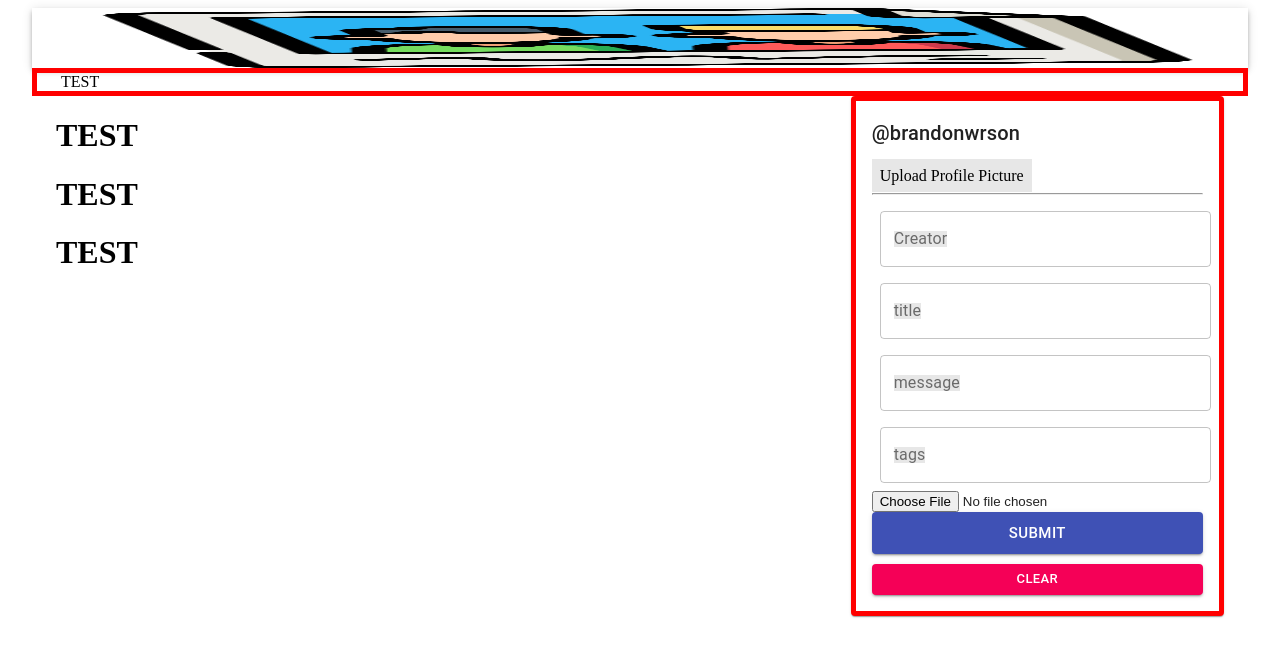
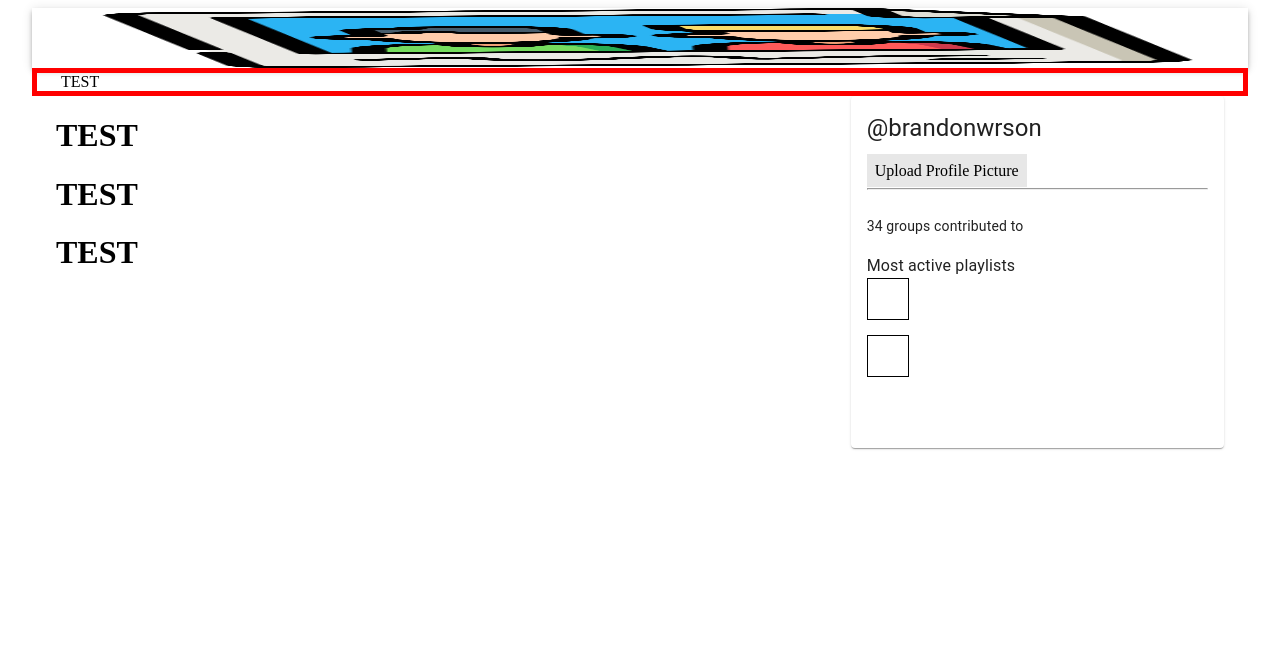
Before and after one commit to ucsb-cs148-f21/project-t07-musictaste, a React (Create React App) app in the folder MERN_app/client/: page / in a window 1280 px wide. Shown: the top 656 px of the page. Built offline with nearby package versions, Linux system fonts and the light colour scheme; no server answers.

Commit message:
Playlist Preview added

```diff
--- a/MERN_app/client/src/components/Form/Form.js
+++ b/MERN_app/client/src/components/Form/Form.js
@@ -5,7 +5,7 @@ import { useDispatch } from "react-redux";
 import useStyles from "./styles";
 import { createPost } from "../../actions/posts";
 import PictureUploader from "../User-profile/PictureUploader";
-
+import PlaylistPreview from "../User-profile/PlaylistPreview";
 const Form = () => {
   const [postData, setPostData] = useState({
     creator: "",
@@ -30,73 +30,20 @@ const Form = () => {
         className={`${classes.root} ${classes.form}`}
         onSubmit={handleSubmit}
       >
-        <Typography variant="h6">@brandonwrson</Typography>
+        <Typography variant="h5">@brandonwrson</Typography>
         <br />
         <PictureUploader />
-        <TextField
-          name="creator"
-          variant="outlined"
-          label="Creator"
-          fullWidth
-          value={postData.creator}
-          onChange={(e) =>
-            setPostData({ ...postData, creator: e.target.value })
-          }
-        ></TextField>
-        <TextField
-          name="title"
-          variant="outlined"
-          label="title"
-          fullWidth
-          value={postData.title}
-          onChange={(e) => setPostData({ ...postData, title: e.target.value })}
-        ></TextField>
-        <TextField
-          name="message"
-          variant="outlined"
-          label="message"
-          fullWidth
-          value={postData.message}
-          onChange={(e) =>
-            setPostData({ ...postData, message: e.target.value })
-          }
-        ></TextField>
-        <TextField
-          name="tags"
-          variant="outlined"
-          label="tags"
-          fullWidth
-          value={postData.tags}
-          onChange={(e) => setPostData({ ...postData, tags: e.target.value })}
-        ></TextField>
-        <div className={classes.fileinput}>
-          <FileBase
-            type="file"
-            multiple={false}
-            onDone={({ base64 }) =>
-              setPostData({ ...postData, selectedFile: base64 })
-            }
-          ></FileBase>
-        </div>
-        <Button
-          className={classes.buttonSubmit}
-          variant="contained"
-          color="primary"
-          size="large"
-          type="submit"
-          fullWidth
-        >
-          Submit
-        </Button>
-        <Button
-          variant="contained"
-          color="secondary"
-          size="small"
-          onClick={clear}
-          fullWidth
-        >
-          Clear
-        </Button>
+        <br />
+        <Typography variant="body2"> 34 groups contributed to</Typography>
+        <br />
+        <Typography variant="body1">Most active playlists</Typography>
+        <form2 className={classes.form2}>
+          <PlaylistPreview className={classes.fileInput}></PlaylistPreview>
+          <PlaylistPreview className={classes.fileInput}></PlaylistPreview>
+        </form2>
+        <br />
+        <br />
+        <br />
       </form>
     </Paper>
   );
--- a/MERN_app/client/src/components/Form/styles.js
+++ b/MERN_app/client/src/components/Form/styles.js
@@ -8,7 +8,7 @@ export default makeStyles((theme) => ({
   },
   paper: {
     padding: theme.spacing(2),
-    border: "5px solid red",
+    //border: "5px solid red",
   },
   form: {
     display: "block",
@@ -22,4 +22,10 @@ export default makeStyles((theme) => ({
   buttonSubmit: {
     marginBottom: 10,
   },
+  form2: {
+    display: "inline-block",
+    flexWrap: "wrap",
+    justifyContent: "center",
+    //border: "5px solid red"
+  },
 }));
--- /dev/null
+++ b/MERN_app/client/src/components/User-profile/PlaylistPreview.css
@@ -0,0 +1,8 @@
+.playlist {
+    float: left;
+    height: 40px;
+    width: 40px;
+    margin-bottom: 15px;
+    border: 1px solid black;
+    clear: both;
+}
--- /dev/null
+++ b/MERN_app/client/src/components/User-profile/PlaylistPreview.js
@@ -0,0 +1,17 @@
+import React from "react";
+import PictureUploader from "./PictureUploader";
+import styles from "./PlaylistPreview.css"
+
+
+export default class PlaylistPreview extends React.Component {
+    playlistClicked() {
+        console.log('hello world')
+    }
+    render() {
+        return (
+          <div class="playlist" onClick={this.playlistClicked}>
+
+          </div>
+        );
+      }
+}
```
